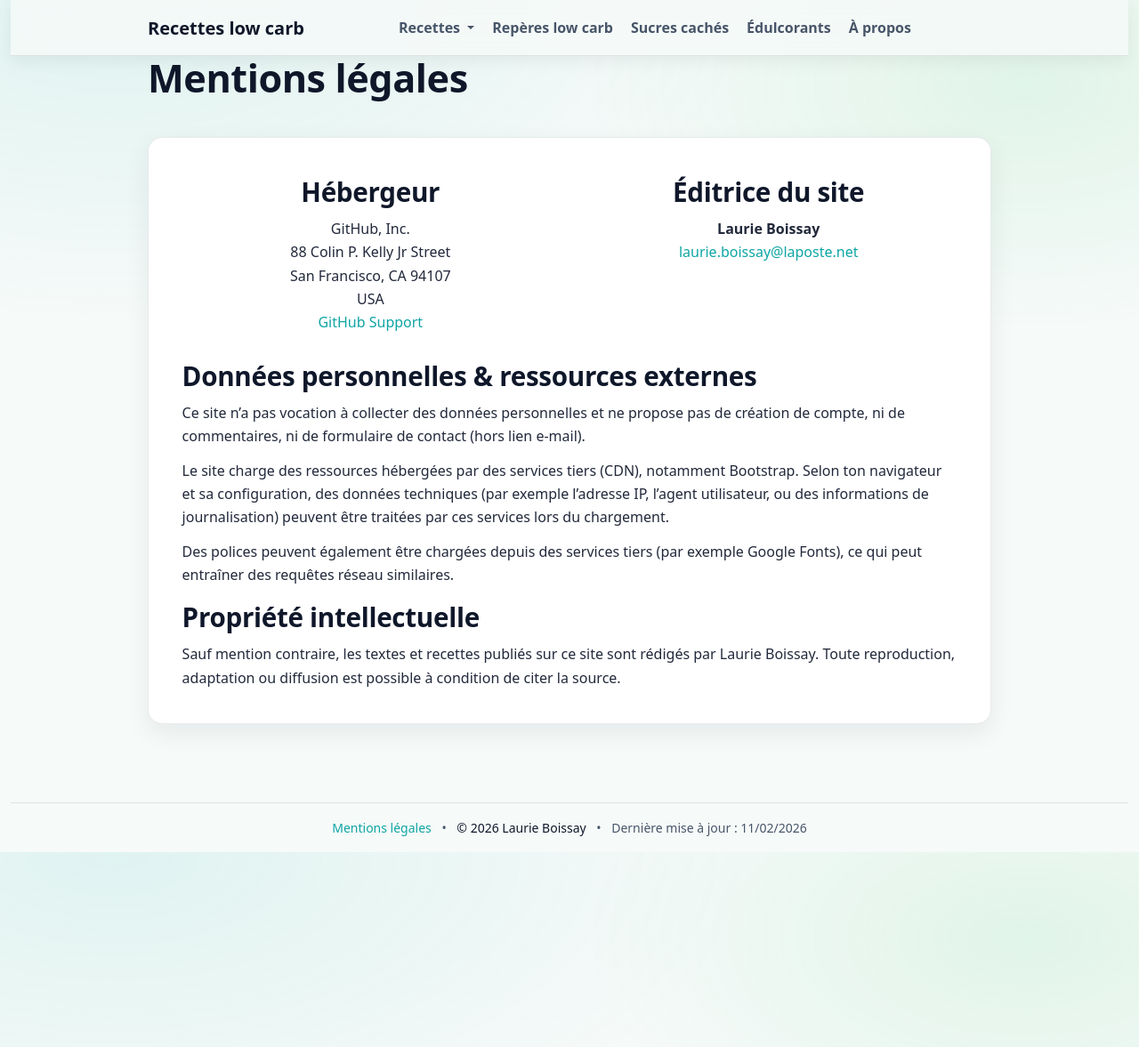
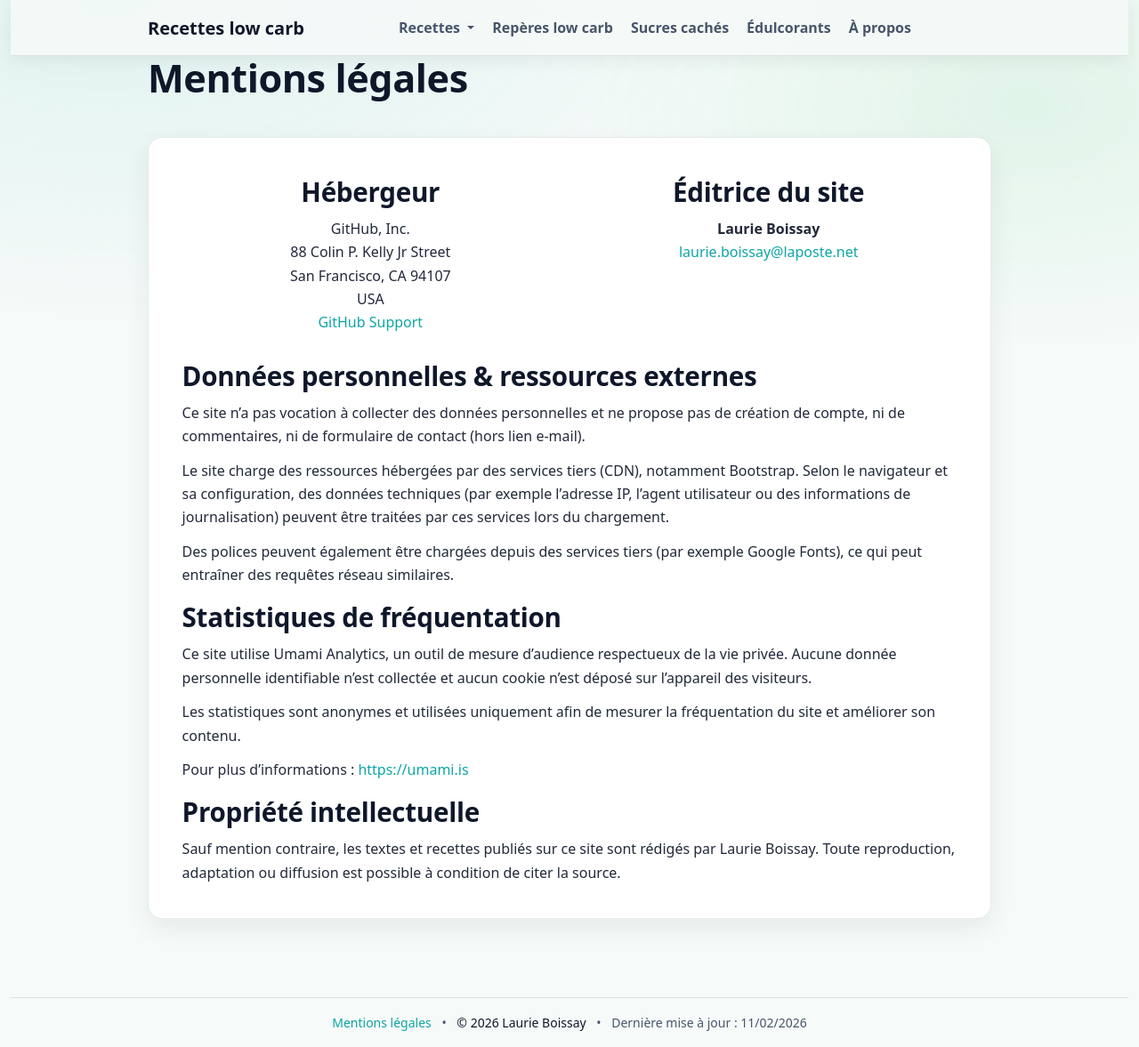
Before and after one commit to laurie-boissay/laurie-boissay.github.io, a Jekyll site: the page built from mentions.html, in a window 1280 px wide and 1177 px high. Shown: the whole window at 89% size. Built offline with Jekyll 4.4.1, drawn with Linux system fonts in a browser that asks for light colours.

Commit message:
ajout de Umami analytics et modif des mentions légales

```diff
--- a/_includes/head.html
+++ b/_includes/head.html
@@ -115,18 +108,32 @@ Rôle
   • autres scripts exploitant badges / métadonnées
 
 Contraintes
-- DOIT être chargé AVANT tout script inline qui consomme ces mappings.
-- Aucun effet visuel direct : données uniquement.
+- Doit être chargé AVANT tout script inline qui consomme ces mappings.
 ==============================================================================
 {%- endcomment -%}
 <script src="{{ '/assets/js/badges-map.js' | relative_url }}"></script>
 
+{%- comment -%}
+==============================================================================
+Umami Analytics — Tracking global
+==============================================================================
+
+Rôle
+- Suivi statistique minimaliste (sans cookies).
+- Chargé globalement sur toutes les pages.
+
+Contraintes
+- Script chargé avec "defer" pour ne pas bloquer le rendu.
+- Placé avant page.extra_head pour garantir un ordre de chargement stable.
+==============================================================================
+{%- endcomment -%}
+<script defer
+  src="https://cloud.umami.is/script.js"
+  data-website-id="8d664f1d-af2b-4f77-8352-e84e5abd4dc6">
+</script>
+
 <!--
 Head spécifique aux pages
 - Injection contrôlée via page.extra_head.
-- Usages typiques :
-  • JSON-LD (recettes)
-  • meta spécifiques
-  • scripts strictement nécessaires à une page
 -->
 {{ page.extra_head }}
--- a/mentions.html
+++ b/mentions.html
@@ -52,13 +52,34 @@ page_h1: "Mentions légales"
 
     <p>
       Le site charge des ressources hébergées par des services tiers (CDN), notamment Bootstrap.
-      Selon ton navigateur et sa configuration, des données techniques (par exemple l’adresse IP, l’agent utilisateur,
+      Selon le navigateur et sa configuration, des données techniques (par exemple l’adresse IP, l’agent utilisateur
       ou des informations de journalisation) peuvent être traitées par ces services lors du chargement.
     </p>
 
     <p>
       Des polices peuvent également être chargées depuis des services tiers (par exemple Google Fonts),
       ce qui peut entraîner des requêtes réseau similaires.
+    </p>
+  </div>
+</section>
+
+<section class="marge">
+  <div class="container">
+    <h2>Statistiques de fréquentation</h2>
+
+    <p>
+      Ce site utilise Umami Analytics, un outil de mesure d’audience respectueux de la vie privée.
+      Aucune donnée personnelle identifiable n’est collectée et aucun cookie n’est déposé sur l’appareil des visiteurs.
+    </p>
+
+    <p>
+      Les statistiques sont anonymes et utilisées uniquement afin de mesurer la fréquentation du site
+      et améliorer son contenu.
+    </p>
+
+    <p>
+      Pour plus d’informations :
+      <a href="https://umami.is" target="_blank" rel="noopener">https://umami.is</a>
     </p>
   </div>
 </section>
```
Also changed, not shown: other parts of _includes/head.html (+7 -14 lines).
